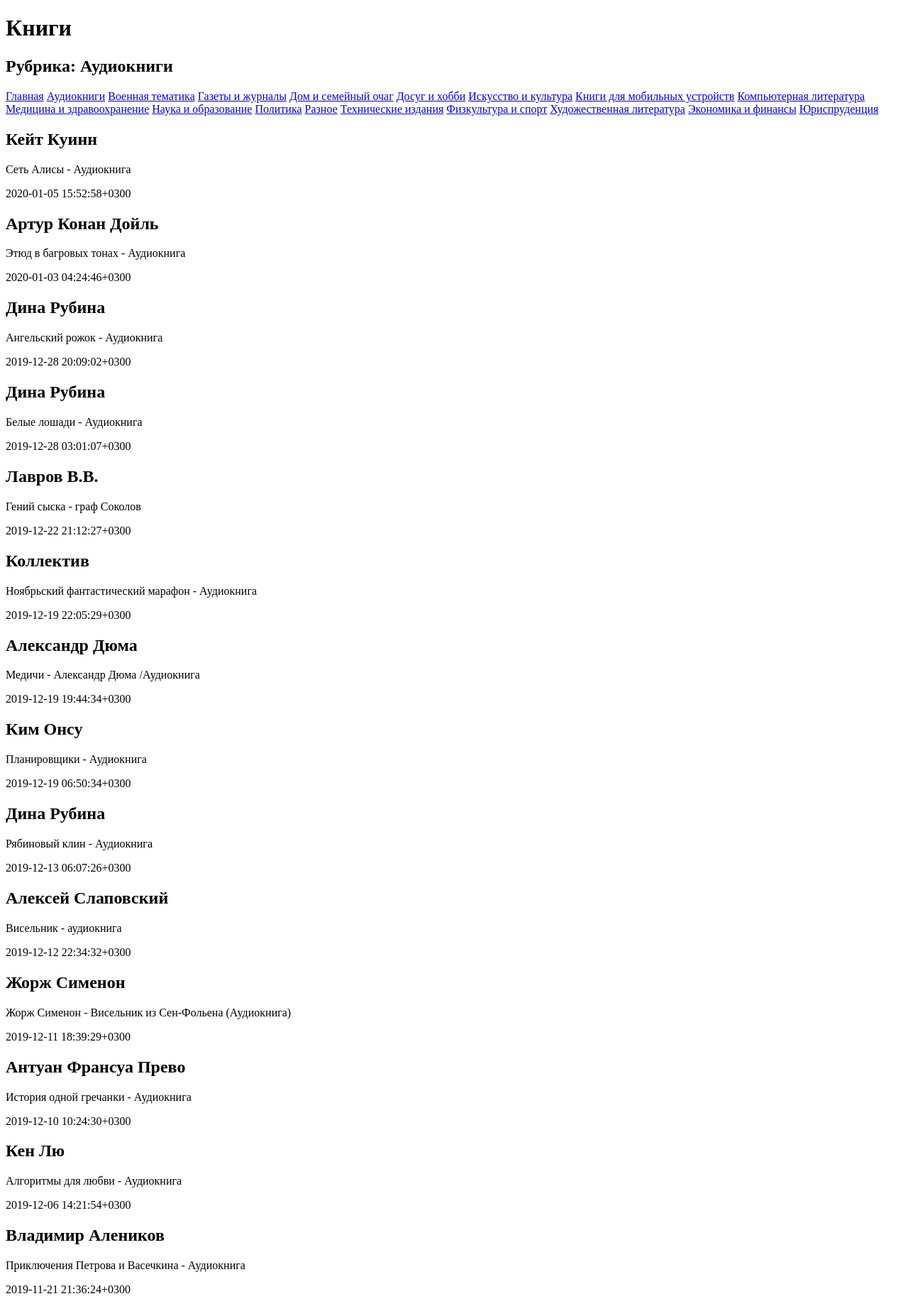
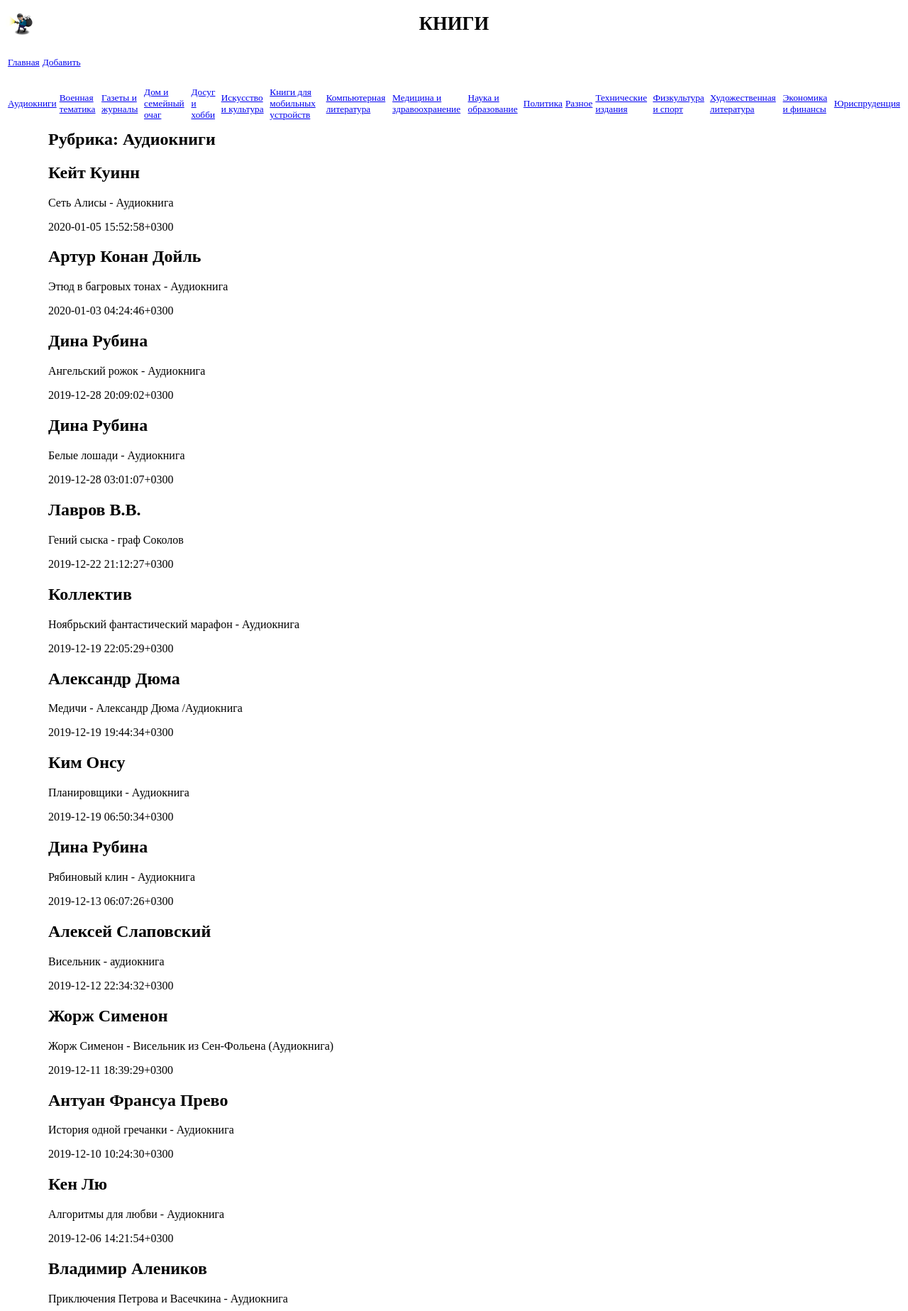
Before and after one commit to SoullessSoldier/project-mysite, a Django app: page /arkadiy39/books/15 in a window 1280 px wide. Shown: the top 1847 px of the page at 71% size. Run offline with Django 3.2, Linux system fonts and the light colour scheme; data comes from the database, SQL or seed files in the repository; both versions use the stored data as it was after the commit.

Commit message:
first part

```diff
--- /dev/null
+++ b/mysite/arkadiy39/static/books/books_style.css
@@ -0,0 +1,21 @@
+header h1{
+    font-size: 20pt;
+    text-transform: uppercase;
+    text-align: center;
+    background: url("rudy-book-thief-clipart-3.png") left /auto 100% no-repeat;
+
+}
+nav {
+    font-size: 10pt;
+    width: 100%;
+    float: left;
+}
+
+nav a{
+    display: block;
+    margin: 10px 0px;
+}
+
+section{
+    margin-left: 60px;
+}
--- a/mysite/arkadiy39/templates/arkadiy39/books_by_rubric.html
+++ b/mysite/arkadiy39/templates/arkadiy39/books_by_rubric.html
@@ -1,18 +1,11 @@
-<!DOCTYPE html>
-<html>
-<head>
-	<meta http-equiv="Content-Type" content="text/html; charset=utf-8">
-	<title>{{current_rubric.name}} - Список книг</title>
-</head>
-<body>
-	<h1>Книги</h1>
+{%extends "layout/basic.html"%}
+
+{% block title%}{{current_rubric.name}}{%endblock%}
+
+
+{%block content%}
 	<h2>Рубрика: {{current_rubric.name}}</h2>
-	<div>
-		<a href="/arkadiy39/books/">Главная</a>
-		{%for rubric in rubrics%}
-			<a href="/arkadiy39/books/{{rubric.pk}}">{{rubric.name}}</a>
-		{%endfor%}
-	</div>
+
 	{%for book in books%}
 		<div>
 			<h2>{{book.author}}</h2>
@@ -20,5 +13,4 @@
 			<p>{{book.pubdate}}</p>
 		</div>
 	{%endfor%}
-</body>
-</html>
+{%endblock%}
--- /dev/null
+++ b/mysite/arkadiy39/templates/layout/basic.html
@@ -0,0 +1,33 @@
+{%load static%}
+<!DOCTYPE html>
+<html>
+<head>
+	<meta http-equiv="Content-Type" content="text/html; charset=utf-8">
+	<title>{%block title%}Главная{%endblock%} - Список книг</title>
+	<link rel="stylesheet" type="text/css" href="{%static 'books/books_style.css'%}">
+</head>
+<body>
+	<header>
+        <h1>Книги</h1>
+    </header>
+    <nav>
+		<table class="table-nav-top">
+        <tr>
+            <td><a href="{%url 'books_index'%}">Главная</a></td>
+            <td><a href="{%url 'add'%}">Добавить</a></td>
+        </tr>
+        </table>
+		<table class="table-nav">
+		<tr>
+        {%for rubric in rubrics%}
+            <td><a href="{%url 'books_by_rubric' rubric.pk%}">{{rubric.name}}</a></td>
+		{%endfor%}
+        </tr>
+        </table>
+	</nav>
+	<section>
+        {%block content%}
+		{%endblock%}
+    </section>
+</body>
+</html>
--- a/mysite/arkadiy39/urls.py
+++ b/mysite/arkadiy39/urls.py
@@ -1,7 +1,10 @@
 from django.urls import path
 from .views import index,books_index,books_by_rubric
+from .views import BooksCreateView
 urlpatterns=[
      path('books/<int:rubric_id>',books_by_rubric,name='books_by_rubric'),
      path('books/',books_index,name='books_index'),
+     path('books/add/',BooksCreateView.as_view(),name='add'),
+
      path('',index),
 ]
--- a/mysite/arkadiy39/views.py
+++ b/mysite/arkadiy39/views.py
@@ -1,6 +1,9 @@
 from django.shortcuts import render
 from django.http import HttpResponse
+from django.views.generic.edit import CreateView
+from django.urls import reverse_lazy
 from .models import Books,Rubric
+from .forms import BookForm
 
 # Create your views here.
 def index(request):
@@ -20,3 +23,13 @@ def books_by_rubric(request,rubric_id):
     current_rubric=Rubric.objects.get(pk=rubric_id)
     context={'books':books,'rubrics':rubrics,'current_rubric':current_rubric}
     return render(request,'arkadiy39/books_by_rubric.html',context)
+
+class BooksCreateView(CreateView):
+    template_name='arkadiy39/create.html'
+    form_class = BookForm
+    success_url = reverse_lazy('books_index')
+
+    def get_context_data(self, **kwargs):
+        context=super().get_context_data(**kwargs)
+        context['rubrics']=Rubric.objects.all()
+        return context
```
Also changed, not shown: mysite/arkadiy39/forms.py (added, +9 -0 lines), mysite/arkadiy39/models.py (+24 -24 lines), mysite/arkadiy39/templates/arkadiy39/books.html (+3 -16 lines), mysite/arkadiy39/templates/arkadiy39/create.html (added, +11 -0 lines), mysite/arkadiy39/static/books/rudy-book-thief-clipart-3.png (added), mysite/arkadiy39/static/books/the-book-thief-costume-profession.png (added), mysite/db.sqlite3.
